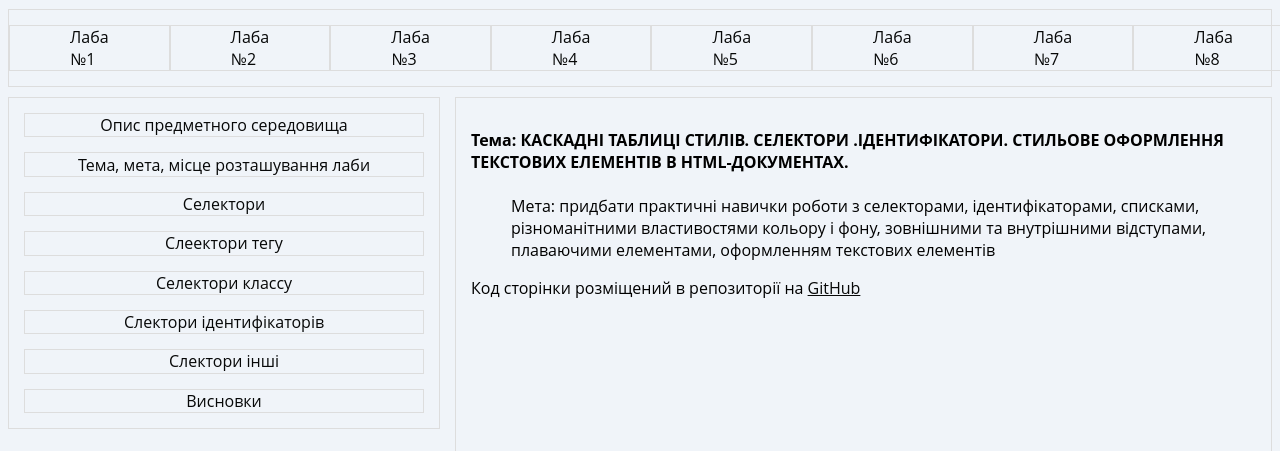
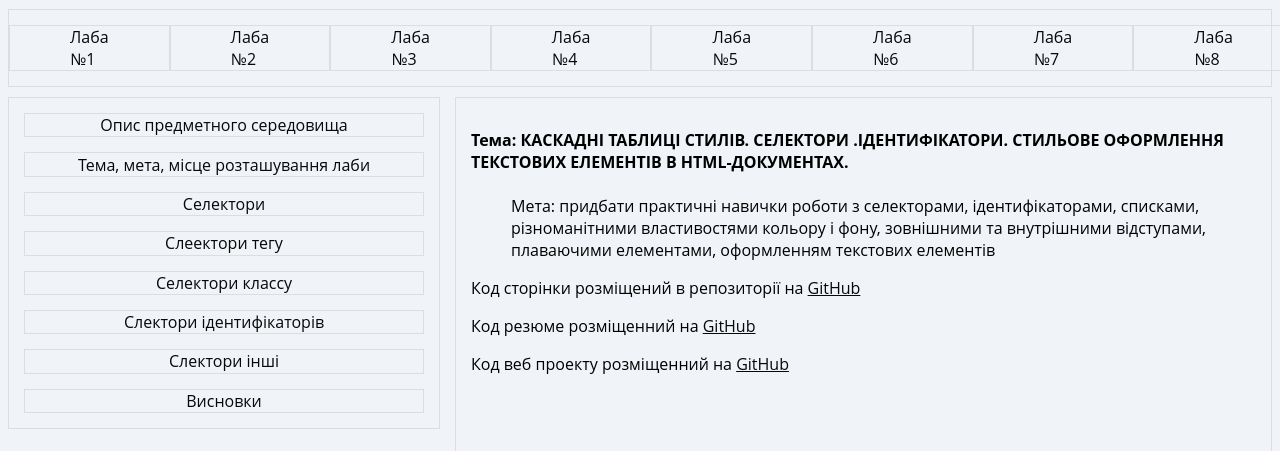
Before and after one commit to taketook123/htmreportKhusainov, a plain HTML site: page lab2/topic-aim.html in a window 1280 px wide. Shown: the part 125-576 px from the top of the page. Drawn offline with Linux system fonts and the light colour scheme.

Commit message:
Add git-links

```diff
--- a/lab2/topic-aim.html
+++ b/lab2/topic-aim.html
@@ -60,7 +60,15 @@
           </ul>
           <p>
             Код сторінки розміщений в репозиторії на
-            <a class="git" href="https://github.com/taketook123/WEBbackfront-report" target="_blank" >GitHub</a>
+            <a class="git" href="https://github.com/taketook123/htmreportKhusainov.git" target="_blank" >GitHub</a>
+          </p>
+          <p>
+            Код резюме розміщенний на
+            <a class="git" href="https://github.com/taketook123/Resumelab1.git" target="_blank" >GitHub</a>
+          </p>
+          <p>
+            Код веб проекту розміщенний на
+            <a class="git" href="https://github.com/taketook123/WebProjectKhusainov.git" target="_blank" >GitHub</a>
           </p>
         </div>
       </div>
```
